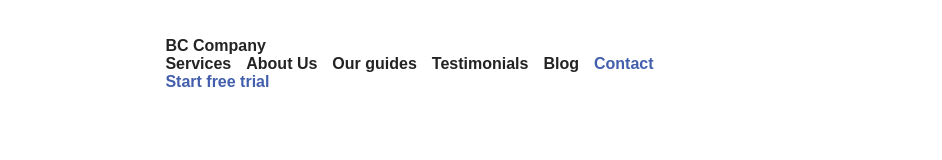
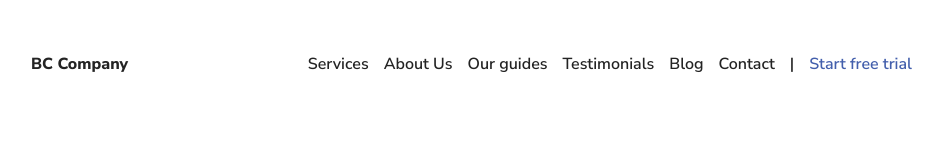
Before and after one commit to Tobijudah/BC-Company-landing-page, a plain HTML site: page index.html in a window 1280 px wide. Shown: the whole page, without its empty margins (161-1103 px from the left). Drawn offline with Linux system fonts and the light colour scheme.

Commit message:
added font link

```diff
--- a/index.html
+++ b/index.html
@@ -3,6 +3,7 @@
 <head>
    <meta charset="UTF-8">
    <meta name="viewport" content="width=device-width, initial-scale=1.0">
+   <link href="https://fonts.googleapis.com/css2?family=Nunito+Sans:wght@600;800&display=swap" rel="stylesheet">
    <link rel="stylesheet" href="css/styles.css">
    <title>BC Company</title>
 </head>
@@ -10,8 +11,7 @@
 
    <div class="container">
 
-      <nav class="container">
-         <div class="main-nav">
+      <nav>
          <h4>BC Company</h4>
          <ul>
             <li><a href="#">Services</a></li>
@@ -20,11 +20,9 @@
             <li><a href="#">Testimonials</a></li>
             <li><a href="#">Blog</a></li>
             <li><a href="#">Contact</a></li>
-            </ul>
-            <ul>
+            <li><p>|</p></li>
             <li><a href="#">Start free trial</a></li>
          </ul>
-         </div>
       </nav>
 
    </div>
```
Lines whose indentation alone changed are shown as unchanged.
